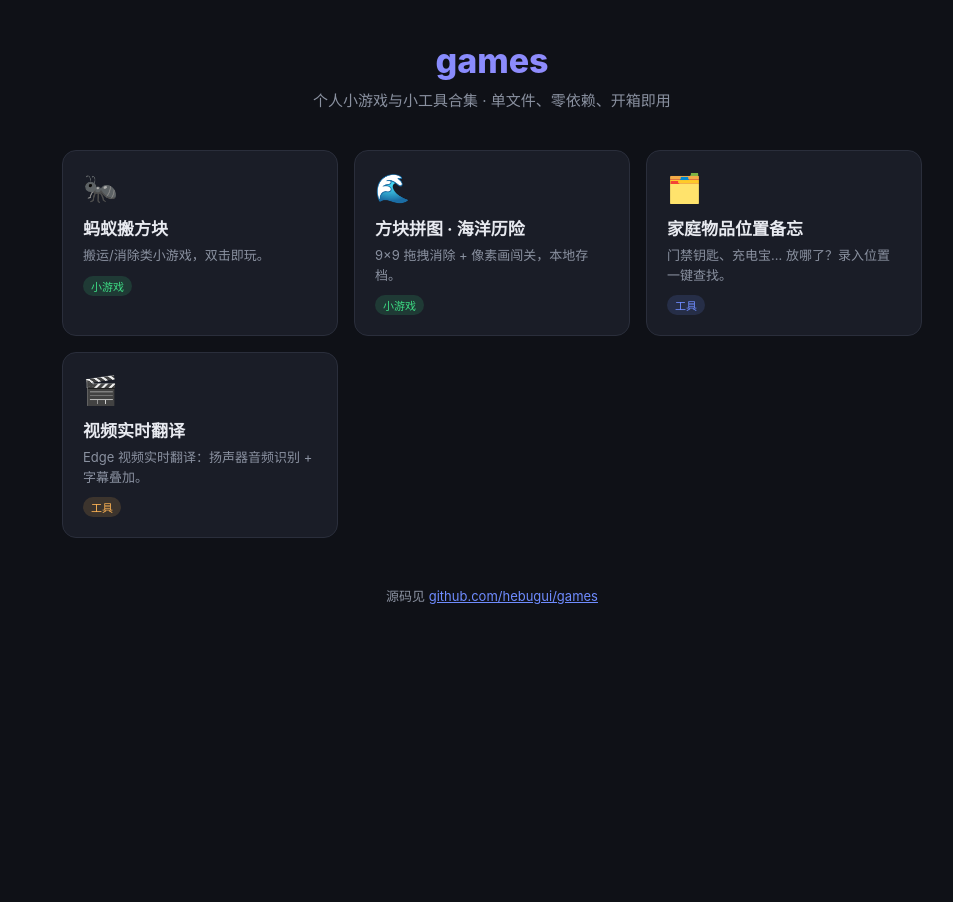
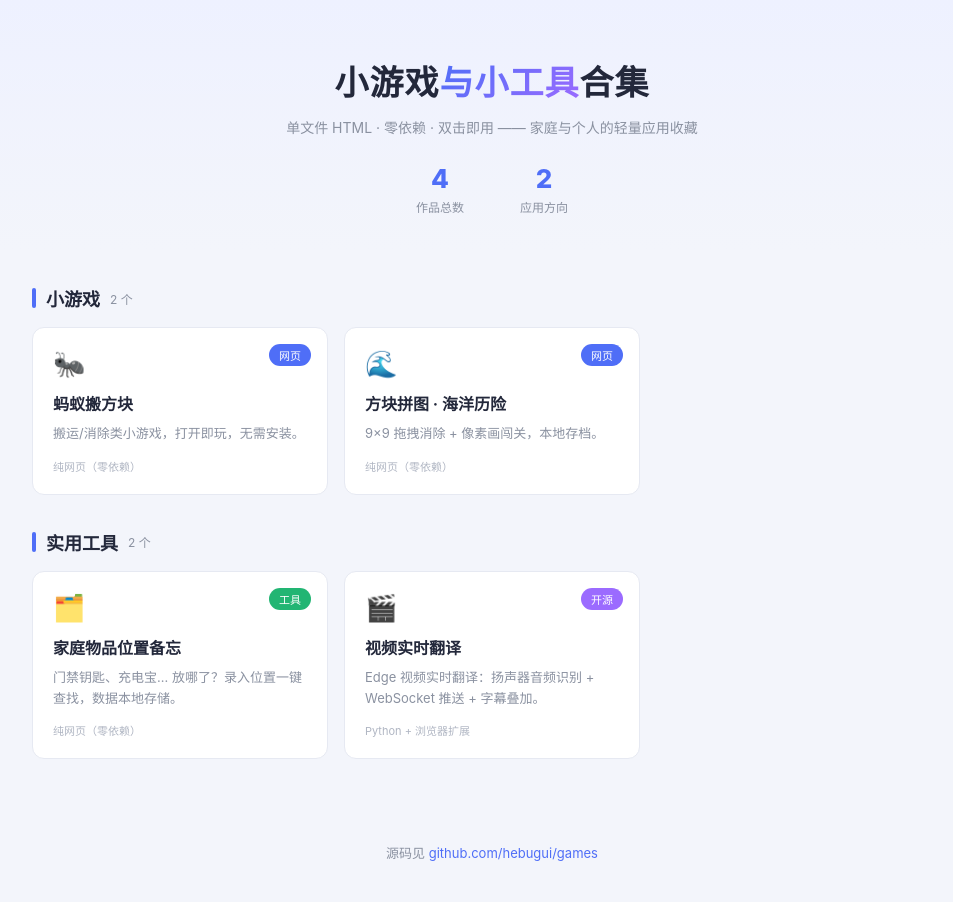
Before and after one commit to hebugui/games, a browser extension: page index.html in a window 1280 px wide. Shown: the whole page, without its empty margins (148-1101 px from the left). Before the commit the page ends 800 px from the top, so only its background shows below. Drawn offline with Linux system fonts and the light colour scheme.

Commit message:
redesign index: light theme with sections and pills

```diff
--- a/index.html
+++ b/index.html
@@ -6,14 +6,13 @@
 <title>games · 小游戏与小工具合集</title>
 <style>
   :root {
-    --bg: #0f1117;
-    --card: #1a1d27;
-    --border: #2a2e3b;
-    --text: #e8eaf0;
+    --bg: #f3f5fb;
+    --card: #ffffff;
+    --border: #e6e9f2;
+    --text: #23283b;
     --muted: #8a91a0;
-    --accent: #6f8cff;
-    --green: #3ddc84;
-    --amber: #ffb454;
+    --accent: #4f6ef7;
+    --accent2: #9b6bff;
   }
   * { box-sizing: border-box; margin: 0; padding: 0; }
   body {
@@ -21,98 +20,156 @@
     background: var(--bg);
     color: var(--text);
     min-height: 100vh;
-    padding: 40px 20px;
   }
-  .wrap { max-width: 860px; margin: 0 auto; }
-  header { text-align: center; margin-bottom: 40px; }
-  header h1 {
+  .hero {
+    text-align: center;
+    padding: 56px 20px 36px;
+    background: linear-gradient(180deg, #eef1ff 0%, rgba(243,245,251,0) 100%);
+  }
+  .hero h1 {
     font-size: 34px;
     font-weight: 800;
-    background: linear-gradient(135deg, #6f8cff, #a78bfa);
+    letter-spacing: 1px;
+  }
+  .hero h1 .grad {
+    background: linear-gradient(135deg, #4f6ef7, #9b6bff);
     -webkit-background-clip: text;
     background-clip: text;
     color: transparent;
   }
-  header p { color: var(--muted); margin-top: 8px; font-size: 15px; }
+  .hero p { color: var(--muted); margin-top: 12px; font-size: 14px; }
+  .stats {
+    display: flex;
+    justify-content: center;
+    gap: 56px;
+    margin-top: 26px;
+  }
+  .stats .num {
+    font-size: 26px;
+    font-weight: 800;
+    color: var(--accent);
+  }
+  .stats .lbl { color: var(--muted); font-size: 12px; margin-top: 4px; }
+  .wrap { max-width: 960px; margin: 0 auto; padding: 0 20px 60px; }
+  .section-head {
+    display: flex;
+    align-items: center;
+    gap: 10px;
+    margin: 34px 0 16px;
+  }
+  .section-head .bar {
+    width: 4px;
+    height: 20px;
+    border-radius: 2px;
+    background: var(--accent);
+  }
+  .section-head h2 { font-size: 18px; font-weight: 700; }
+  .section-head .count { color: var(--muted); font-size: 12px; }
   .grid {
     display: grid;
-    grid-template-columns: repeat(auto-fill, minmax(250px, 1fr));
+    grid-template-columns: repeat(auto-fill, minmax(270px, 1fr));
     gap: 16px;
   }
   .card {
+    position: relative;
     background: var(--card);
     border: 1px solid var(--border);
-    border-radius: 14px;
+    border-radius: 12px;
     padding: 20px;
     text-decoration: none;
     color: var(--text);
-    transition: transform .15s, border-color .15s;
+    transition: transform .15s, box-shadow .15s;
     display: block;
   }
-  .card:hover { transform: translateY(-3px); border-color: var(--accent); }
-  .card .icon { font-size: 28px; margin-bottom: 10px; }
-  .card h3 { font-size: 17px; margin-bottom: 6px; }
-  .card p { color: var(--muted); font-size: 13px; line-height: 1.5; }
-  .tag {
-    display: inline-block;
+  .card:hover {
+    transform: translateY(-3px);
+    box-shadow: 0 8px 24px rgba(79,110,247,.12);
+    border-color: #c9d4ff;
+  }
+  .pill {
+    position: absolute;
+    top: 16px;
+    right: 16px;
     font-size: 11px;
-    padding: 2px 8px;
+    padding: 3px 10px;
     border-radius: 20px;
-    margin-top: 10px;
-    background: rgba(111,140,255,.15);
-    color: var(--accent);
+    color: #fff;
+    background: var(--accent);
   }
-  .tag.green { background: rgba(61,220,132,.15); color: var(--green); }
-  .tag.amber { background: rgba(255,180,84,.15); color: var(--amber); }
+  .pill.blue { background: #4f6ef7; }
+  .pill.green { background: #22b573; }
+  .pill.purple { background: #9b6bff; }
+  .card .icon { font-size: 26px; margin-bottom: 12px; }
+  .card h3 { font-size: 16px; font-weight: 700; margin-bottom: 8px; padding-right: 52px; }
+  .card p { color: var(--muted); font-size: 13px; line-height: 1.6; }
+  .card .src { color: #b0b6c3; font-size: 11px; margin-top: 14px; }
   footer {
     text-align: center;
     color: var(--muted);
     font-size: 13px;
-    margin-top: 48px;
+    padding: 24px 0 40px;
   }
-  footer a { color: var(--accent); }
+  footer a { color: var(--accent); text-decoration: none; }
 </style>
 </head>
 <body>
+  <div class="hero">
+    <h1>小游戏<span class="grad">与小工具</span>合集</h1>
+    <p>单文件 HTML · 零依赖 · 双击即用 —— 家庭与个人的轻量应用收藏</p>
+    <div class="stats">
+      <div><div class="num">4</div><div class="lbl">作品总数</div></div>
+      <div><div class="num">2</div><div class="lbl">应用方向</div></div>
+    </div>
+  </div>
+
   <div class="wrap">
-  <header>
-    <h1>games</h1>
-    <p>个人小游戏与小工具合集 · 单文件、零依赖、开箱即用</p>
-  </header>
-
+    <div class="section-head">
+      <div class="bar"></div>
+      <h2>小游戏</h2>
+      <span class="count">2 个</span>
+    </div>
     <div class="grid">
       <a class="card" href="ant-blocks.html">
+        <span class="pill blue">网页</span>
         <div class="icon">🐜</div>
         <h3>蚂蚁搬方块</h3>
-      <p>搬运/消除类小游戏，双击即玩。</p>
-      <span class="tag green">小游戏</span>
+        <p>搬运/消除类小游戏，打开即玩，无需安装。</p>
+        <div class="src">纯网页（零依赖）</div>
       </a>
-
       <a class="card" href="block-puzzle-ocean.html">
+        <span class="pill blue">网页</span>
         <div class="icon">🌊</div>
         <h3>方块拼图 · 海洋历险</h3>
         <p>9×9 拖拽消除 + 像素画闯关，本地存档。</p>
-      <span class="tag green">小游戏</span>
+        <div class="src">纯网页（零依赖）</div>
       </a>
+    </div>
 
+    <div class="section-head">
+      <div class="bar"></div>
+      <h2>实用工具</h2>
+      <span class="count">2 个</span>
+    </div>
+    <div class="grid">
       <a class="card" href="family-memory.html">
+        <span class="pill green">工具</span>
         <div class="icon">🗂️</div>
         <h3>家庭物品位置备忘</h3>
-      <p>门禁钥匙、充电宝… 放哪了？录入位置一键查找。</p>
-      <span class="tag">工具</span>
+        <p>门禁钥匙、充电宝… 放哪了？录入位置一键查找，数据本地存储。</p>
+        <div class="src">纯网页（零依赖）</div>
       </a>
-
       <a class="card" href="https://github.com/hebugui/games/tree/master/video-translator">
+        <span class="pill purple">开源</span>
         <div class="icon">🎬</div>
         <h3>视频实时翻译</h3>
-      <p>Edge 视频实时翻译：扬声器音频识别 + 字幕叠加。</p>
-      <span class="tag amber">工具</span>
+        <p>Edge 视频实时翻译：扬声器音频识别 + WebSocket 推送 + 字幕叠加。</p>
+        <div class="src">Python + 浏览器扩展</div>
       </a>
+    </div>
   </div>
 
   <footer>
     源码见 <a href="https://github.com/hebugui/games">github.com/hebugui/games</a>
   </footer>
-</div>
 </body>
 </html>
```
Lines whose indentation alone changed are shown as unchanged.
